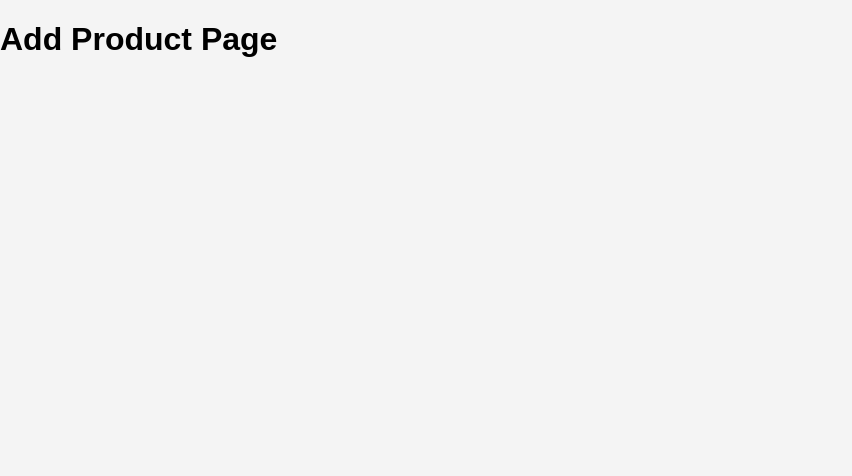
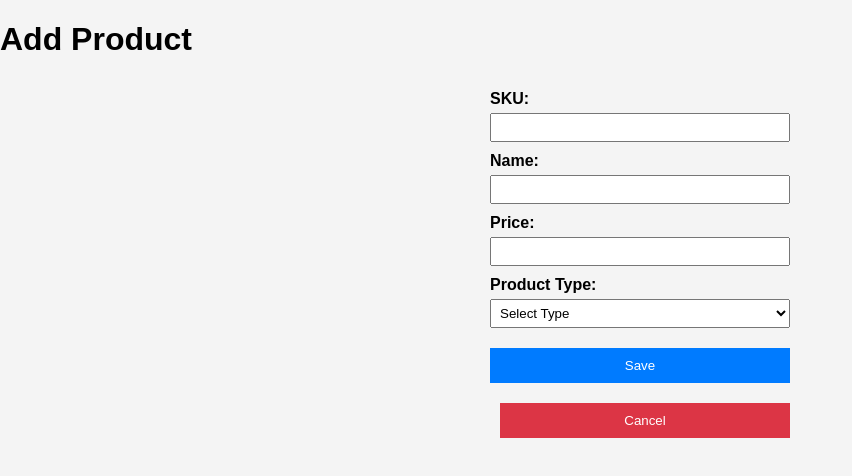
Before and after one commit to AshrafSayed2202/scandiweb-test, a React (Create React App) app: page /add-product in a window 1280 px wide. Shown: the top 476 px of the page, without its empty margins (0-852 px from the left). Built offline with nearby package versions, Linux system fonts and the light colour scheme.

Commit message:
Add product Page Done

```diff
--- a/src/components/AddProduct.js
+++ b/src/components/AddProduct.js
@@ -1,7 +1,73 @@
-import React from 'react';
+import React, { useState } from 'react';
+import { useNavigate } from 'react-router-dom';
 
 const AddProduct = () => {
-    return <h1>Add Product Page</h1>;
+    const [productType, setProductType] = useState('');
+    const navigate = useNavigate();
+
+    const handleTypeChange = (e) => {
+        setProductType(e.target.value);
+    };
+
+    const handleCancel = () => {
+        navigate('/');
+    };
+
+    const handleSave = (e) => {
+        e.preventDefault();
+        // Save product logic will be added later
+        navigate('/');
+    };
+
+    return (
+        <div>
+            <h1>Add Product</h1>
+            <form id="product_form" onSubmit={handleSave}>
+                <label>SKU:</label>
+                <input id="sku" type="text" required />
+
+                <label>Name:</label>
+                <input id="name" type="text" required />
+
+                <label>Price:</label>
+                <input id="price" type="number" step="0.01" required />
+
+                <label>Product Type:</label>
+                <select id="productType" value={productType} onChange={handleTypeChange} required>
+                    <option value="">Select Type</option>
+                    <option value="DVD">DVD</option>
+                    <option value="Book">Book</option>
+                    <option value="Furniture">Furniture</option>
+                </select>
+
+                {productType === 'DVD' && (
+                    <div>
+                        <label>Size (MB):</label>
+                        <input id="size" type="number" required />
+                    </div>
+                )}
+                {productType === 'Book' && (
+                    <div>
+                        <label>Weight (Kg):</label>
+                        <input id="weight" type="number" required />
+                    </div>
+                )}
+                {productType === 'Furniture' && (
+                    <div>
+                        <label>Height (CM):</label>
+                        <input id="height" type="number" required />
+                        <label>Width (CM):</label>
+                        <input id="width" type="number" required />
+                        <label>Length (CM):</label>
+                        <input id="length" type="number" required />
+                    </div>
+                )}
+
+                <button type="submit">Save</button>
+                <button type="button" onClick={handleCancel}>Cancel</button>
+            </form>
+        </div>
+    );
 };
 
 export default AddProduct;
--- a/src/styles/main.scss
+++ b/src/styles/main.scss
@@ -27,3 +27,30 @@ button {
     border: none;
     cursor: pointer;
 }
+form {
+    display: flex;
+    flex-direction: column;
+    width: 300px;
+    margin: auto;
+}
+
+label {
+    margin-top: 10px;
+    font-weight: bold;
+}
+
+input,
+select {
+    padding: 5px;
+    margin-top: 5px;
+}
+
+button {
+    margin-top: 20px;
+    padding: 10px;
+}
+
+button + button {
+    margin-left: 10px;
+    background-color: #dc3545;
+}
```
